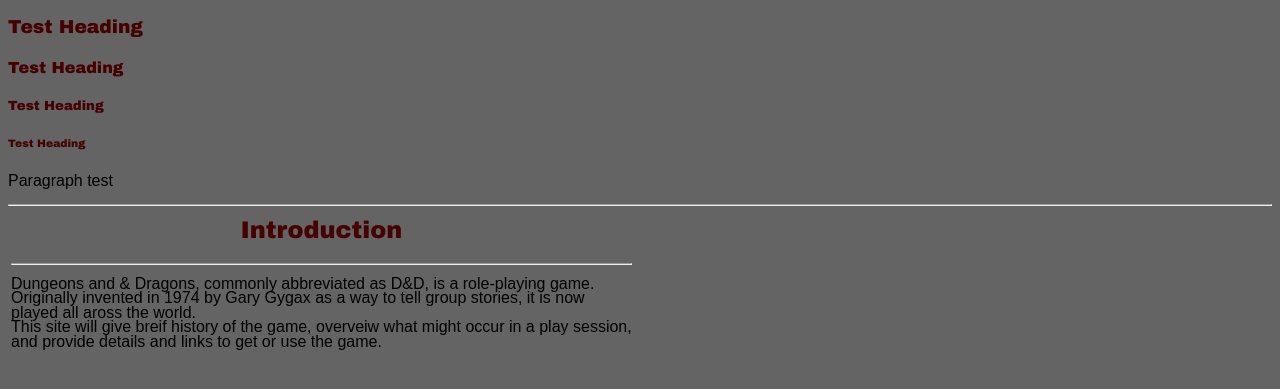
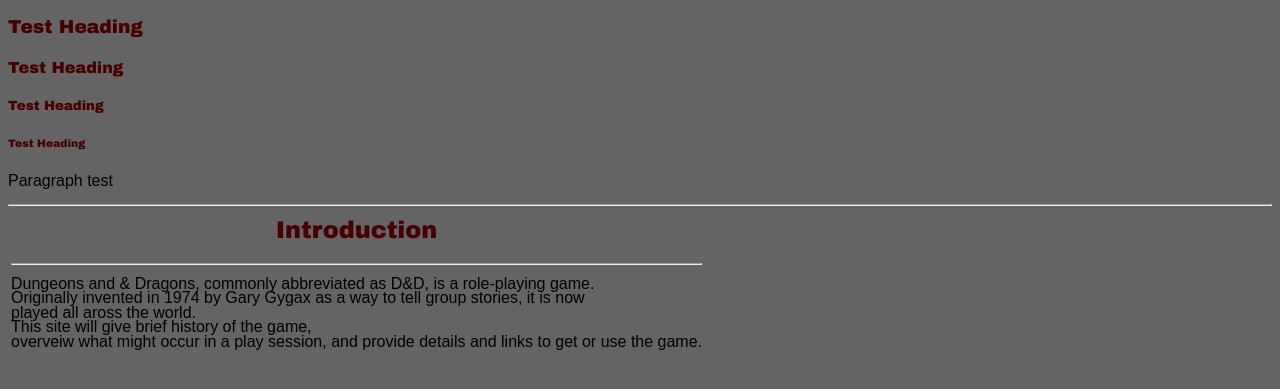
Before and after one commit to Ezra-Fenwick/Web-Design-Final, a plain HTML site: page index.html in a window 1280 px wide. Shown: the part 93-482 px from the top of the page. Drawn offline with Linux system fonts and the light colour scheme.

Commit message:
Update index.html

```diff
--- a/index.html
+++ b/index.html
@@ -19,7 +19,7 @@
             <th><h2>Introduction</h2><hr></th>
         </tr>
         <tr>
-            <td><p>Dungeons and & Dragons, commonly abbreviated as D&D, is a role-playing game. <br>Originally invented in 1974 by Gary Gygax as a way to tell group stories, it is now <br>played all aross the world. <br>This site will give breif history of the game, overveiw what might occur in a play session, <br>and provide details and links to get or use the game.</p></td>
+            <td><p>Dungeons and & Dragons, commonly abbreviated as D&D, is a role-playing game. <br>Originally invented in 1974 by Gary Gygax as a way to tell group stories, it is now <br>played all aross the world. <br>This site will give brief history of the game, <br>overveiw what might occur in a play session, and provide details and links to get or use the game.</p></td>
             <td></td>
         </tr>
     </table>
```
